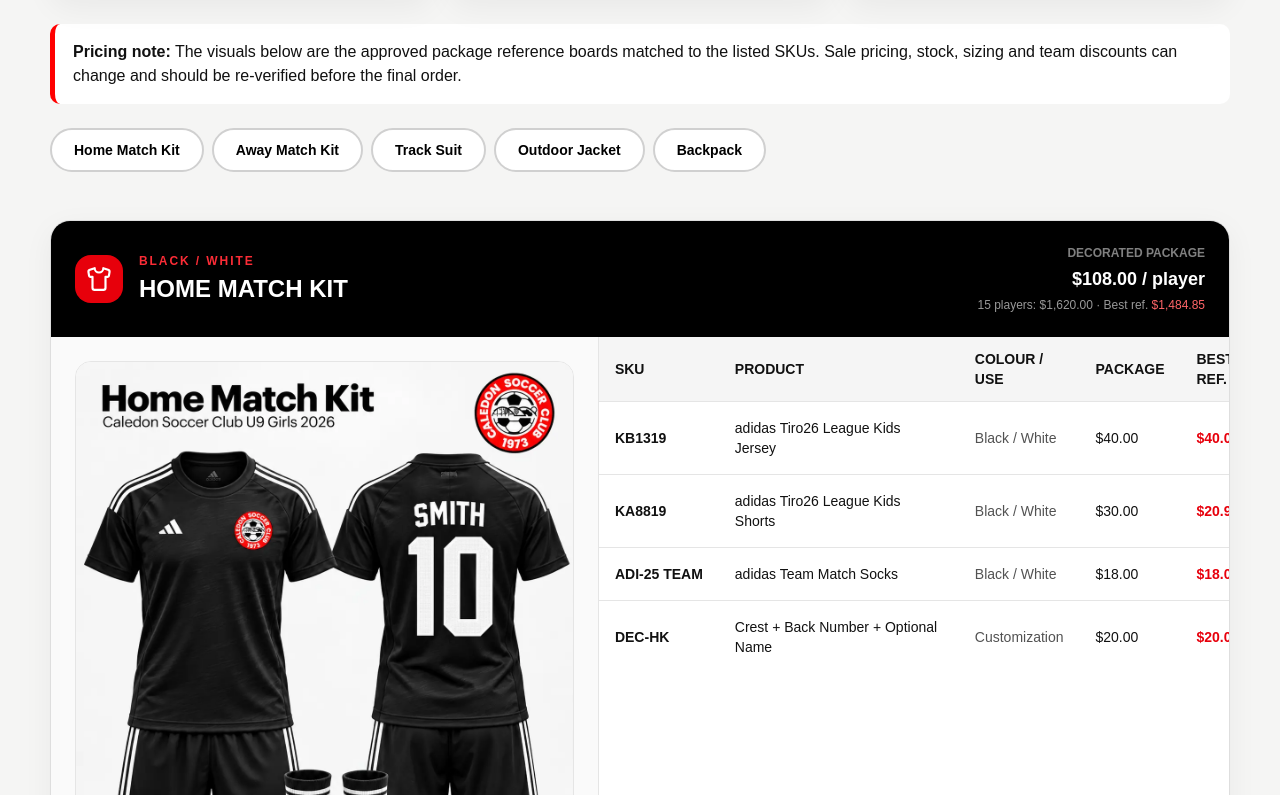
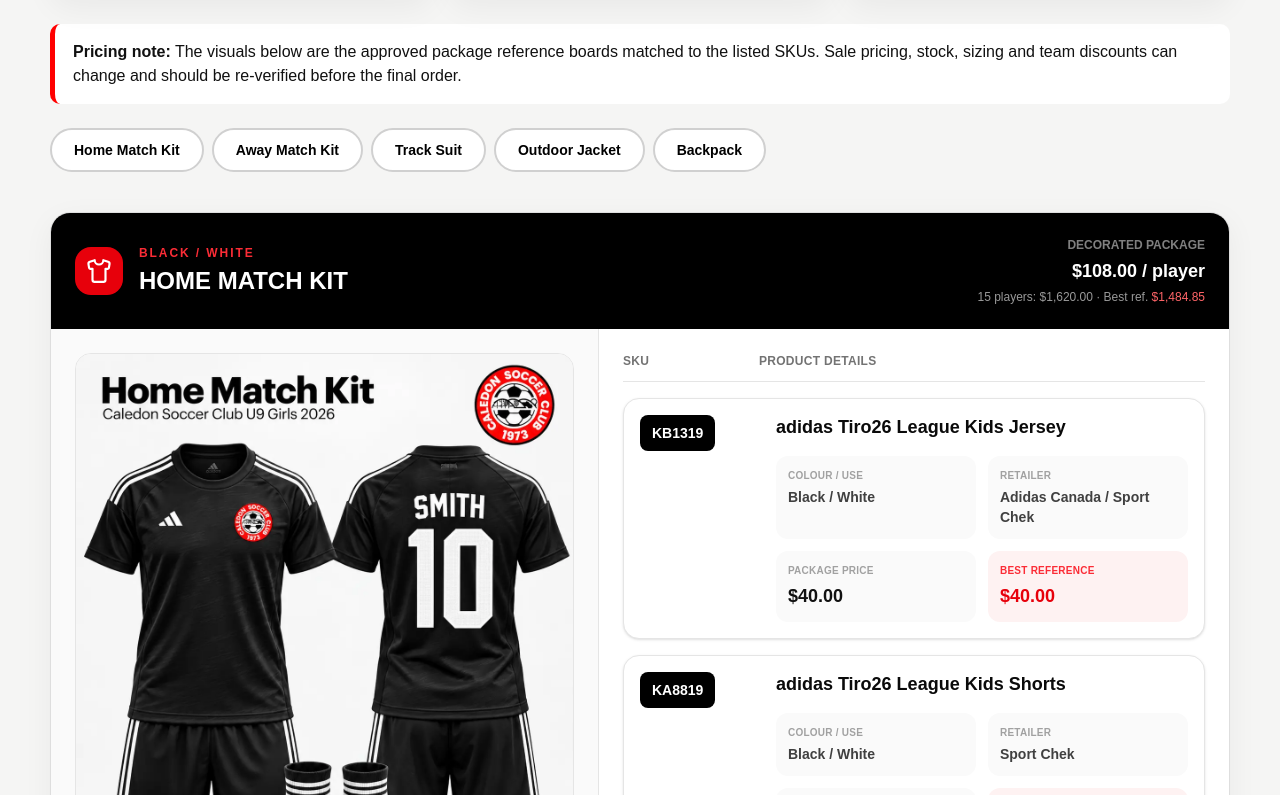
Before and after one commit to dang85ai/dg-claud, a Next.js app: page /kit in a window 1280 px wide. Shown: the part 725-1520 px from the top of the page. Built offline with nearby package versions, Linux system fonts and the light colour scheme.

Commit message:
Show kit SKU and product details without horizontal scrolling

```diff
--- a/app/kit/page.tsx
+++ b/app/kit/page.tsx
@@ -136,7 +136,7 @@
             <strong>Pricing note:</strong> The visuals below are the approved package reference boards matched to the listed SKUs. Sale pricing, stock, sizing and team discounts can change and should be re-verified before the final order.
           </div>
 
-          <nav className="mt-6 flex gap-2 overflow-x-auto pb-2" aria-label="Kit sections">
+          <nav className="mt-6 flex flex-wrap gap-2" aria-label="Kit sections">
             {groups.map((group) => (
               <a
                 key={group.id}
@@ -178,8 +178,8 @@
                       <Image
                         src={image}
                         alt={imageAlt}
-                        width={880}
-                        height={662}
+                        width={1122}
+                        height={1402}
                         priority={index === 0}
                         unoptimized
                         className="h-auto w-full object-contain"
@@ -191,31 +191,58 @@
                     </p>
                   </div>
 
-                  <div className="overflow-x-auto">
-                    <table className="min-w-full text-left text-sm">
-                      <thead className="bg-neutral-100">
-                        <tr>
-                          <th className="px-4 py-3 font-black uppercase">SKU</th>
-                          <th className="px-4 py-3 font-black uppercase">Product</th>
-                          <th className="px-4 py-3 font-black uppercase">Colour / Use</th>
-                          <th className="px-4 py-3 font-black uppercase">Package</th>
-                          <th className="px-4 py-3 font-black uppercase">Best Ref.</th>
-                          <th className="px-4 py-3 font-black uppercase">Retailer</th>
-                        </tr>
-                      </thead>
-                      <tbody>
-                        {items.map((item) => (
-                          <tr key={`${id}-${item.sku}-${item.colour}`} className="border-t border-neutral-200">
-                            <td className="whitespace-nowrap px-4 py-4 font-black">{item.sku}</td>
-                            <td className="min-w-[240px] px-4 py-4">{item.product}</td>
-                            <td className="whitespace-nowrap px-4 py-4 text-neutral-600">{item.colour}</td>
-                            <td className="whitespace-nowrap px-4 py-4">{money(item.regular)}</td>
-                            <td className="whitespace-nowrap px-4 py-4 font-black text-red-600">{money(item.best)}</td>
-                            <td className="min-w-[170px] px-4 py-4 text-neutral-600">{item.retailer}</td>
-                          </tr>
-                        ))}
-                      </tbody>
-                    </table>
+                  <div className="p-4 sm:p-6">
+                    <div className="mb-4 hidden grid-cols-[120px_minmax(0,1fr)] gap-4 border-b border-neutral-200 pb-3 text-xs font-black uppercase tracking-wide text-neutral-500 md:grid">
+                      <div>SKU</div>
+                      <div>Product Details</div>
+                    </div>
+
+                    <div className="grid gap-4">
+                      {items.map((item) => (
+                        <article
+                          key={`${id}-${item.sku}-${item.colour}`}
+                          className="rounded-2xl border border-neutral-200 bg-white p-4 shadow-sm"
+                        >
+                          <div className="grid gap-3 md:grid-cols-[120px_minmax(0,1fr)] md:gap-4">
+                            <div>
+                              <div className="text-[11px] font-black uppercase tracking-wide text-neutral-400 md:hidden">SKU</div>
+                              <div className="mt-1 inline-flex rounded-lg bg-black px-3 py-2 text-sm font-black text-white md:mt-0">
+                                {item.sku}
+                              </div>
+                            </div>
+
+                            <div className="min-w-0">
+                              <div className="text-[11px] font-black uppercase tracking-wide text-neutral-400 md:hidden">Product</div>
+                              <h3 className="mt-1 break-words text-base font-black leading-snug text-neutral-950 md:mt-0 md:text-lg">
+                                {item.product}
+                              </h3>
+
+                              <div className="mt-4 grid gap-3 sm:grid-cols-2">
+                                <div className="rounded-xl bg-neutral-50 p-3">
+                                  <div className="text-[10px] font-black uppercase tracking-wide text-neutral-400">Colour / Use</div>
+                                  <div className="mt-1 text-sm font-bold text-neutral-700">{item.colour}</div>
+                                </div>
+
+                                <div className="rounded-xl bg-neutral-50 p-3">
+                                  <div className="text-[10px] font-black uppercase tracking-wide text-neutral-400">Retailer</div>
+                                  <div className="mt-1 break-words text-sm font-bold text-neutral-700">{item.retailer}</div>
+                                </div>
+
+                                <div className="rounded-xl bg-neutral-50 p-3">
+                                  <div className="text-[10px] font-black uppercase tracking-wide text-neutral-400">Package Price</div>
+                                  <div className="mt-1 text-lg font-black">{money(item.regular)}</div>
+                                </div>
+
+                                <div className="rounded-xl bg-red-50 p-3">
+                                  <div className="text-[10px] font-black uppercase tracking-wide text-red-500">Best Reference</div>
+                                  <div className="mt-1 text-lg font-black text-red-600">{money(item.best)}</div>
+                                </div>
+                              </div>
+                            </div>
+                          </div>
+                        </article>
+                      ))}
+                    </div>
                   </div>
                 </div>
               </section>
```
